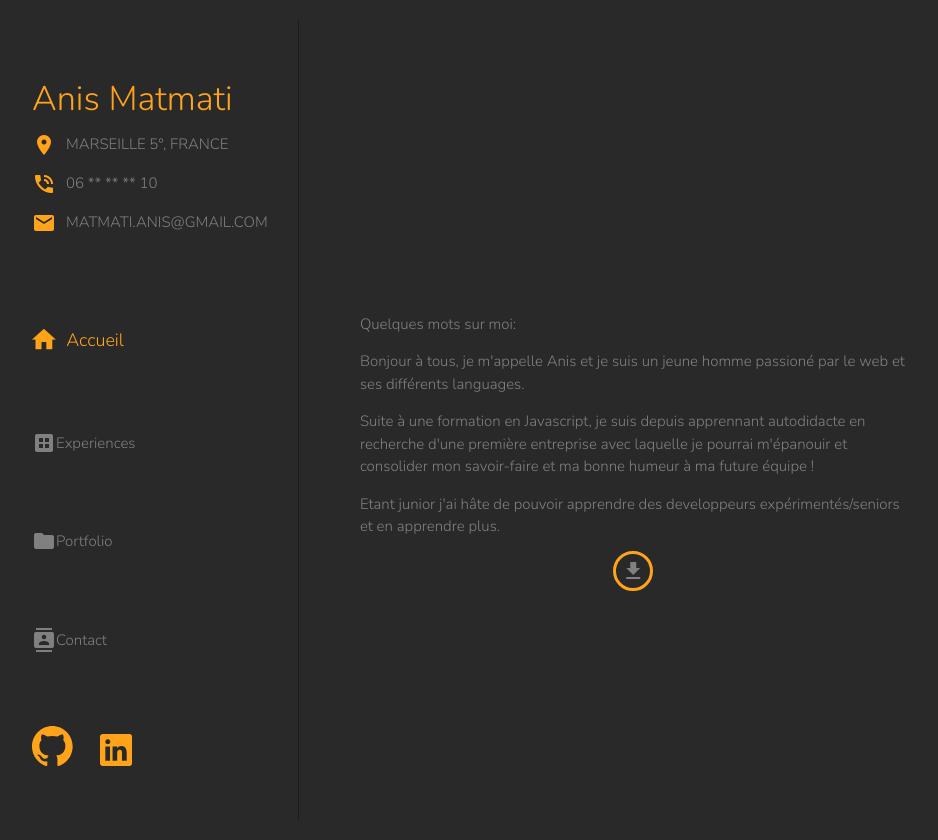
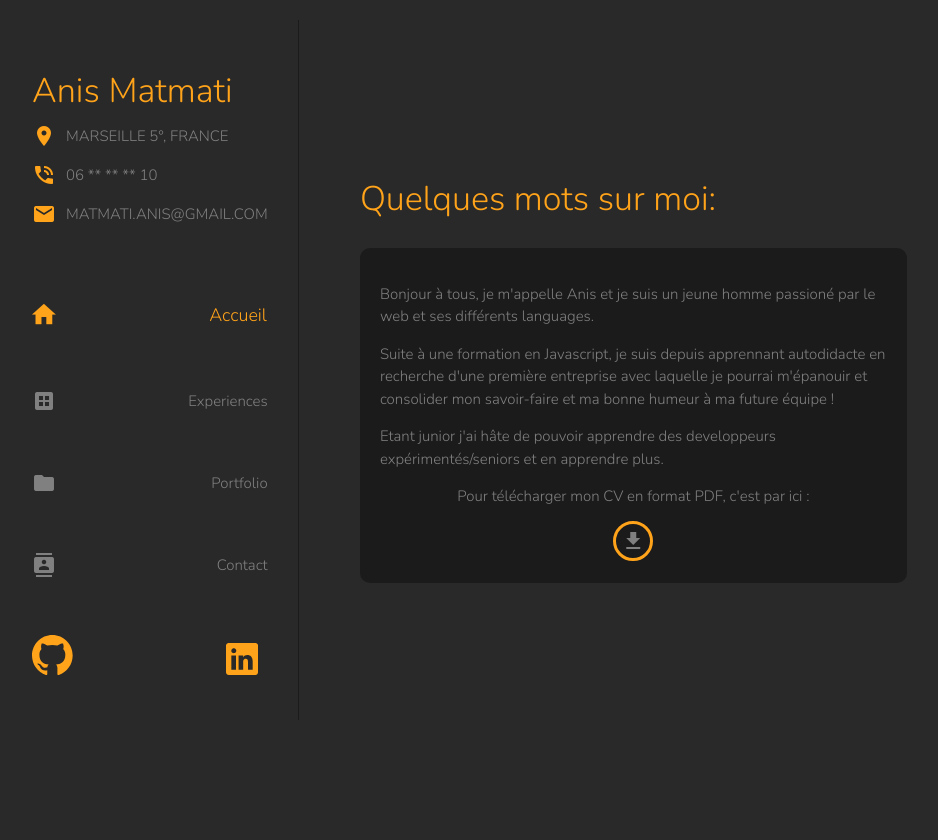
Before and after one commit to Wutzy/cv-react, a React (Create React App) app: page / in a window 1280 px wide. Shown: the whole page, without its empty margins (170-1108 px from the left). After the commit the page ends 800 px from the top, so only its background shows below. Built offline with nearby package versions, Linux system fonts and the light colour scheme.

Commit message:
add keys on listing of exp-item + css on download button

```diff
--- a/src/components/downloadButton.tsx
+++ b/src/components/downloadButton.tsx
@@ -6,9 +6,9 @@ interface Props  {
 
 const DownloadButton:FunctionComponent<Props> = ({selectedFile}) => {
     return (
-        <div className="center">
+        <div className="download-icon center">
             <a href={selectedFile} target="_blank" rel="noreferrer">
-                <i className='material-icons download-icon'>download</i>
+                <i className='material-icons'>download</i>
             </a>
         </div>
     );
--- a/src/components/knowledges/experiences/exp-pannel.tsx
+++ b/src/components/knowledges/experiences/exp-pannel.tsx
@@ -25,7 +25,7 @@ const ExperiencesPannel: FunctionComponent<ExperienceProps> = ({experienceType,
                     <div className="col s12 exp-list">
                                 {experiences.map(experience => (
                                 <div className='exp-item'>
-                                    <ExperienceItem experience = {experience} />
+                                    <ExperienceItem key = {experience.id} experience = {experience} />
                                 </div>
                                 ))}
                     </div>
--- a/src/components/menu/menu.css
+++ b/src/components/menu/menu.css
@@ -1,4 +1,4 @@
-.menu-desktop {
+.menu-desktop, .menu-burger-open {
     display:none;
 }
 .menu-burger {
@@ -18,25 +18,6 @@
     color: #808080;
 }
 
-.menu-burger-open {
-    display:none;
-}
-
-.material-icons {
-    color: #808080;
-}
-
-.selected > a {
-    padding: 5px;
-    color: #ffa31a;
-    transform: scale(1.2);
-}
-.selected > .material-icons {
-    color: #ffa31a;
-    margin-right: 10px;
-    transform: scale(1.2);
-}
-
 @media only screen and (min-width: 768px) {
 
     .menu-desktop {
@@ -45,7 +26,6 @@
         justify-content: space-around;
         height: 100%;
         padding: 0 10px;
-
         margin-right: 20px;
     }
 
@@ -70,16 +50,33 @@
     .menu-item {
         display:flex;
         align-items: center;
+        justify-content: space-between;
         margin-left: 0;
+    }
+
+    .material-icons {
+        color: #808080;
+
+    }
+
+    .selected > a {
+        padding: 5px;
+        color: #ffa31a;
+        transform: scale(1.2);
+    }
+    .selected > .material-icons {
+        color: #ffa31a;
+
+        transform: scale(1.2);
     }
 
     .social-media {
         width: 100%;
         display: flex;
-        justify-content: flex-start;
+        justify-content: space-between;
     }
     .linkedin-logo{
-        margin-left: 10px;
+        margin-left: 30px;
     }
 
 }
--- a/src/pages/home/home.css
+++ b/src/pages/home/home.css
@@ -1,5 +1,20 @@
-.download-icon {
+.download-icon > a > .material-icons {
     animation: shaking 5s infinite;
+    border: 3px solid #ffa31a;
+    border-radius: 20px;
+    padding: 5px;
+}
+
+.download-icon > a > .material-icons:hover{
+    background-color: #ffa31a;
+    color:#1b1b1b;
+}
+
+.description{
+    margin-bottom: 50px;
+    padding: 20px;
+    border-radius: 10px;
+    background-color: #1b1b1b;
 }
 
 @keyframes shaking {
--- a/src/pages/home/home.tsx
+++ b/src/pages/home/home.tsx
@@ -9,14 +9,20 @@ const Home: FunctionComponent = () => {
         <div>
             <div className="row">
                 <div className="col s12">
-                    <p>Quelques mots sur moi:</p>
+                    <h4>Quelques mots sur moi:</h4>
+                    <div className="description">
+
                         <p>Bonjour à tous, je m'appelle Anis et je suis un jeune homme passioné par le web
                         et ses différents languages.</p>
                         <p>Suite à une formation en Javascript, je suis depuis apprennant
                             autodidacte en recherche d'une première entreprise avec laquelle je pourrai m'épanouir et consolider
                             mon savoir-faire et ma bonne humeur à ma future équipe !</p>
                         <p>Etant junior j'ai hâte de pouvoir apprendre des developpeurs expérimentés/seniors et en apprendre plus.</p>
+                        <p className='center'>Pour télécharger mon CV en format PDF, c'est par ici :</p>
                         <DownloadButton selectedFile = {myCV} />
+                    </div>
+
+
                 </div>
             </div>
         </div>
--- a/src/style.css
+++ b/src/style.css
@@ -43,16 +43,10 @@ h4 {
     transform: scale(1.1);
     }
 
-.download-icon {
-        border: 3px solid #ffa31a;
-        border-radius: 20px;
-        padding: 5px;
-    }
-
 @media only screen and (min-width: 768px) {
 
     .content {
-        min-height: 800px;
+        min-height: 700px;
         padding: 50px 0px 0px 50px;
         border-left: 1px solid #1b1b1b;
     }
```
Also changed, not shown: src/models/project.ts (+7 -13 lines). Lines whose indentation alone changed are shown as unchanged.
